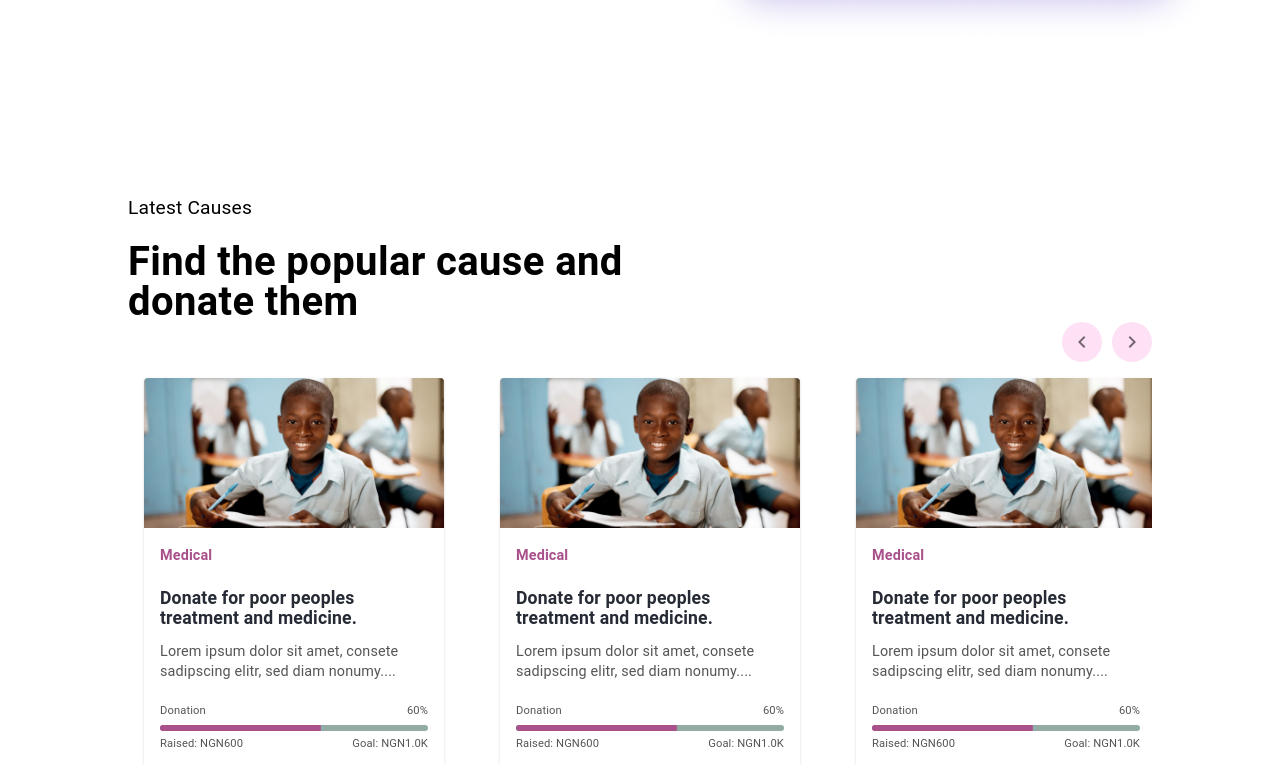
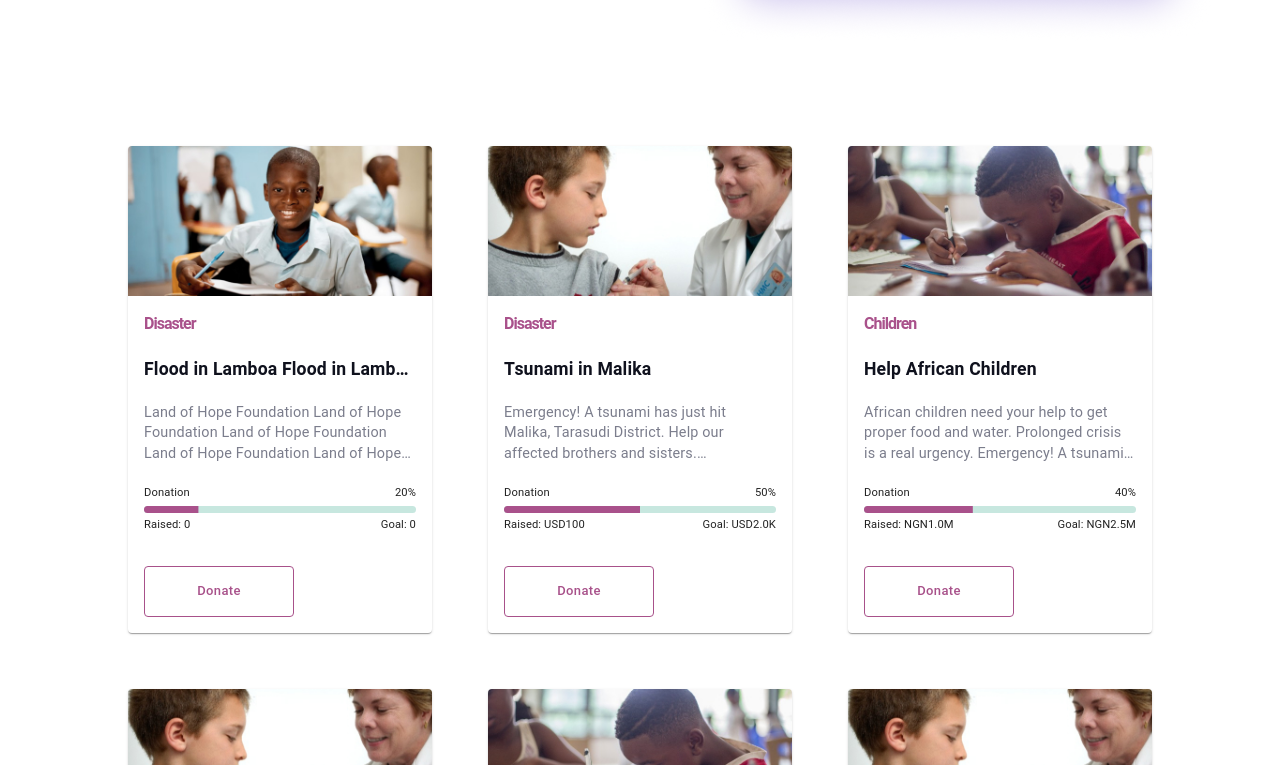
Before and after one commit to EmekaKezie/the-africa-vision, a Next.js app: page / in a window 1280 px wide. Shown: the part 4415-5180 px from the top of the page. Built offline with nearby package versions, Linux system fonts and the light colour scheme.

Commit message:
Check Campaign

```diff
--- a/src/app/page.tsx
+++ b/src/app/page.tsx
@@ -20,6 +20,7 @@ import PgFooter from "@/component/core/PgFooter";
 import PgNewsLetter from "@/component/core/PgNewsLetter";
 import StoryArticles from "@/component/core/StoryArticles";
 import { storyDonationData } from "@/data/storyData";
+import StoryCampaign from "@/component/core/StoryCampaign";
 
 const pages = ["Products", "Pricing", "Blog"];
 const settings = ["Profile", "Account", "Dashboard", "Logout"];
@@ -65,21 +66,21 @@ export default function Home() {
 
       <PgStory />
 
-      <Box sx={{ display: { xs: "none", md: "block" }, padding: "0 8rem" }}>
-        <PgLatestCauses />
-      </Box>
-      <Box sx={{ display: { xs: "block", md: "none" }, padding: "0 1rem" }}>
-        <PgLatestCauses />
+      <Box>
+        <Box sx={{ display: { xs: "none", md: "block" }, padding: "0 8rem" }}>
+          <StoryCampaign data={storyDonationData} />
+        </Box>
+        <Box sx={{ display: { xs: "block", md: "none" }, padding: "0 1rem" }}>
+          <StoryCampaign data={storyDonationData} />
+        </Box>
       </Box>
 
       <PgDonateAds />
 
       <Box sx={{ display: { xs: "none", md: "block" }, padding: "0 8rem" }}>
-        {/* <PgBlog /> */}
         <StoryArticles data={storyDonationData} />
       </Box>
       <Box sx={{ display: { xs: "block", md: "none" }, padding: "0 1rem" }}>
-        {/* <PgBlog /> */}
         <StoryArticles data={storyDonationData} swipeable />
       </Box>
 
--- a/src/component/common/PurpleButton.tsx
+++ b/src/component/common/PurpleButton.tsx
@@ -9,6 +9,7 @@ type props = {
   endIcon?: JSX.Element;
   size?: sizeTypes;
   style?:any;
+  fullWidth?:boolean
 };
 
 export default function PurpleButton(props: props) {
@@ -20,6 +21,7 @@ export default function PurpleButton(props: props) {
       endIcon={props.endIcon}
       size={!props.size ? "large" : props.size}
       style={props.style}
+      fullWidth={!props.fullWidth ? false : true}
       //variant="contained"
       //style={{}}
       // style={{
@@ -33,7 +35,7 @@ export default function PurpleButton(props: props) {
         padding: "0.8rem",
         textTransform: "none",
         color: "#FFFFFF",
-        width: "150px",
+        //width: "150px",
         backgroundColor: "#A8518A",
         "&:hover": {
           border: "1px solid #A8518A",
--- /dev/null
+++ b/src/component/core/StoryCampaign.tsx
@@ -0,0 +1,232 @@
+import { IStory } from "@/types/IStory";
+import {
+  CalendarMonth,
+  KeyboardArrowLeft,
+  KeyboardArrowRight,
+  Person,
+} from "@mui/icons-material";
+import {
+  Box,
+  Card,
+  CardActions,
+  CardContent,
+  CardMedia,
+  Grid,
+  IconButton,
+  LinearProgress,
+  Stack,
+  Typography,
+} from "@mui/material";
+import Link from "next/link";
+import { useEffect, useState } from "react";
+import PurpleLightButton from "../common/PurpleLightButton";
+import { formatNumberWithSuffix } from "../common/helpers";
+
+type props = {
+  swipeable?: boolean;
+  startAt?: number;
+  stopAt?: number;
+  data: IStory[];
+};
+
+export default function StoryCampaign(props: props) {
+  const [data, setData] = useState<IStory[]>([]);
+
+  useEffect(() => {
+    if (props?.data) setData(props?.data);
+  }, [props]);
+
+  const offset: number = !props.startAt ? 0 : props.startAt;
+  const limit: number = !props.stopAt ? data.length : props.stopAt;
+  const swipeable: boolean = !props.swipeable ? false : props.swipeable;
+
+  const renderCard = (item: IStory) => {
+    return (
+      <Card elevation={1}>
+        <CardMedia component="img" height="150px" image={item.image.src.src} />
+        <CardContent>
+          <Typography
+            sx={{
+              color: "#A9518B",
+              fontWeight: "bold",
+              letterSpacing: "-1px",
+            }}>
+            {item.categoryName}
+          </Typography>
+          <br />
+          <Typography
+            component="div"
+            variant="body1"
+            sx={{
+              color: "#0F111D",
+              fontSize: "1.1em",
+              fontWeight: "bold",
+              display: "-webkit-box",
+              overflow: "hidden",
+              WebkitBoxOrient: "vertical",
+              WebkitLineClamp: 1,
+            }}>
+            {item.title}
+          </Typography>
+          <br />
+          <Typography
+            component="div"
+            variant="body2"
+            sx={{
+              color: "#7B7D8C",
+              fontSize: "0.9em",
+              display: "-webkit-box",
+              overflow: "hidden",
+              WebkitBoxOrient: "vertical",
+              WebkitLineClamp: 3,
+            }}>
+            {item.content}
+          </Typography>
+          <br />
+          <Box>
+            <Stack direction="row" marginBottom="0.3rem">
+              <Typography
+                component="div"
+                sx={{
+                  justifyContent: "start",
+                  flexGrow: 1,
+                  fontSize: "0.7em",
+                }}>
+                Donation
+              </Typography>
+              <Typography
+                component="div"
+                sx={{
+                  justifyContent: "end",
+                  fontSize: "0.7em",
+                }}>
+                {!item?.analytics?.percentage ? 0 : item?.analytics?.percentage}
+                %
+              </Typography>
+            </Stack>
+            <LinearProgress
+              variant="determinate"
+              value={
+                !item?.analytics?.percentage ? 0 : item?.analytics?.percentage
+              }
+              sx={{
+                padding: "0.2rem",
+                borderRadius: "5px",
+                backgroundColor: "#C7E7DF",
+                "&>.MuiLinearProgress-bar": {
+                  background: "#A9518B",
+                },
+              }}
+            />
+            <Stack direction="row" marginTop="0.3rem">
+              <Typography
+                component="div"
+                sx={{
+                  justifyContent: "start",
+                  flexGrow: 1,
+                  fontSize: "0.7em",
+                }}>
+                Raised: {item.analytics?.currency}
+                {formatNumberWithSuffix(
+                  !item?.analytics?.attanied ? 0 : item?.analytics?.attanied
+                )}
+              </Typography>
+              <Typography
+                component="div"
+                sx={{
+                  justifyContent: "end",
+                  fontSize: "0.7em",
+                }}>
+                Goal: {item.analytics?.currency}
+                {formatNumberWithSuffix(
+                  !item?.analytics?.goal ? 0 : item?.analytics?.goal
+                )}
+              </Typography>
+            </Stack>
+          </Box>
+        </CardContent>
+        <CardActions sx={{ padding: "1rem" }}>
+          <Link href={item?.url!}>
+            <PurpleLightButton
+              text="Donate"
+              size="small"
+              style={{ width: "150px" }}
+            />
+          </Link>
+        </CardActions>
+      </Card>
+    );
+  };
+
+  const isSwipeable = () => {
+    return (
+      <Box>
+        <Stack direction="row" spacing={1} justifyContent="end">
+          <IconButton sx={{ backgroundColor: "#FFE1F5" }}>
+            <KeyboardArrowLeft />
+          </IconButton>
+          <span style={{ marginLeft: "10px" }}></span>
+          <IconButton sx={{ backgroundColor: "#FFE1F5" }}>
+            <KeyboardArrowRight />
+          </IconButton>
+        </Stack>
+        <br />
+        <Box
+          sx={{
+            overflowX: "auto",
+            display: "flex",
+            gap: 7,
+            padding: "0.1rem",
+            "&::-webkit-scrollbar": {
+              backgroundColor: "transparent",
+            },
+          }}>
+          {data?.slice(offset, limit)?.map((item: IStory) => (
+            <Box
+              key={item.id}
+              sx={{
+                minWidth: "300px",
+                minHeight: "100px",
+                display: "flex",
+                alignItems: "center",
+                justifyContent: "center",
+              }}>
+              {renderCard(item)}
+            </Box>
+          ))}
+        </Box>
+      </Box>
+    );
+  };
+
+  const isNotSwipeable = () => {
+    return (
+      <Box
+        sx={{
+          paddingBottom: "1rem",
+        }}>
+        <Grid container spacing={7}>
+          {data?.slice(offset, limit)?.map((item: IStory) => (
+            <Grid item lg={4} md={4} sm={6} xs={12} key={item.id}>
+              <Box>{renderCard(item)}</Box>
+            </Grid>
+          ))}
+        </Grid>
+      </Box>
+    );
+  };
+
+  const renderContent = () => {
+    if (swipeable) return isSwipeable();
+    else return isNotSwipeable();
+  };
+
+  return (
+    <Box
+      sx={{
+        padding: "1rem 0",
+      }}>
+      {renderContent()}
+    </Box>
+  );
+}
--- a/src/data/storyData.tsx
+++ b/src/data/storyData.tsx
@@ -40,6 +40,7 @@ export const storyDonationData: IStory[] = [
     categoryId: "1",
     analytics: {
       count: 230,
+      percentage: 20,
     },
     url: "/",
   },
@@ -59,6 +60,10 @@ export const storyDonationData: IStory[] = [
     categoryId: "1",
     analytics: {
       count: 1099,
+      percentage: 50,
+      goal: 2000,
+      attanied: 100,
+      currency: "USD",
     },
     url: "/",
   },
@@ -76,6 +81,10 @@ export const storyDonationData: IStory[] = [
     categoryId: "2",
     analytics: {
       count: 748,
+      percentage: 40,
+      goal: 2500000,
+      attanied: 1000000,
+      currency: "NGN",
     },
     url: "/",
   },
@@ -96,7 +105,7 @@ export const storyDonationData: IStory[] = [
     analytics: {
       count: 748,
     },
-    url:"/"
+    url: "/",
   },
   {
     id: "5",
```
